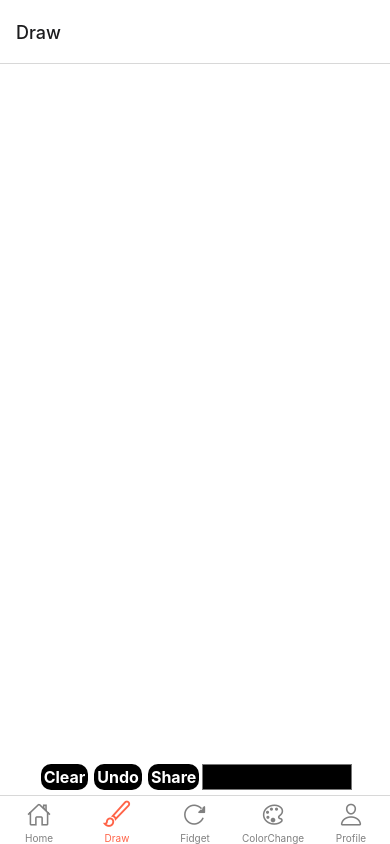
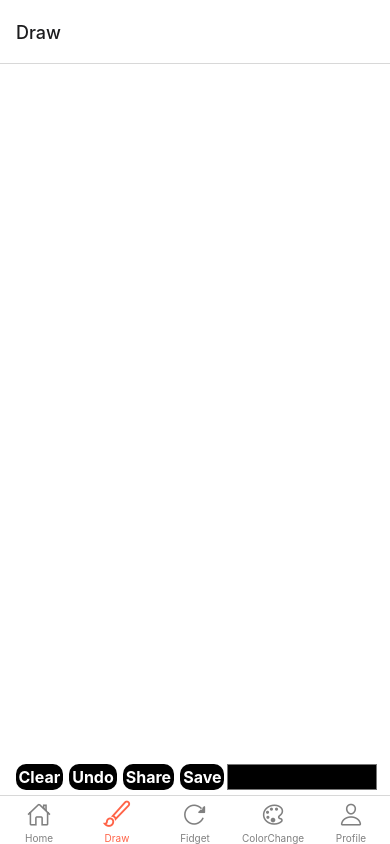
Before and after one commit to calvin-cs262-fall2023-teamh/stressReliever-client, a React Native app: screen /Draw in a window 390 px wide. Built offline with nearby package versions, Linux system fonts and the light colour scheme.

Commit message:
Add save button

```diff
--- a/navigation/screens/drawing.js
+++ b/navigation/screens/drawing.js
@@ -25,7 +25,6 @@ const DrawingScreen = () => {
   const handlePanResponderRelease = () => {
     setDrawing(false);
     if (drawingPath) {
-      // Create a new path with the current color and append it to the history
       const updatedPath = `${drawingPath}`;
       setPathHistory([...pathHistory, { path: updatedPath, color: drawingColor }]);
     }
@@ -60,6 +59,11 @@ const DrawingScreen = () => {
     }
   };
 
+  const saveDrawing = async () => {
+    // Your save logic here
+    console.log('Save button pressed');
+  };
+
   const handleColorChange = (color) => {
     setDrawingColor(color);
   };
@@ -73,11 +77,9 @@ const DrawingScreen = () => {
   return (
     <View style={[styles.container, { backgroundColor: '#FFFFFF' }]}>
       <Svg width="100%" height="100%">
-        {/* Render each path in the history with its respective color */}
         {pathHistory.map((item, index) => (
           <Path key={index} d={item.path} stroke={item.color} strokeWidth={brushSize} fill="transparent" />
         ))}
-        {/* Render the current drawing path with the selected color */}
         <Path d={drawingPath} stroke={drawingColor} strokeWidth={brushSize} fill="transparent" />
       </Svg>
       <View {...panResponder.panHandlers} style={styles.canvas} />
@@ -90,6 +92,9 @@ const DrawingScreen = () => {
         </TouchableOpacity>
         <TouchableOpacity onPress={shareDrawing} style={styles.button}>
           <Text style={styles.buttonText}>Share</Text>
+        </TouchableOpacity>
+        <TouchableOpacity onPress={saveDrawing} style={styles.button}>
+          <Text style={styles.buttonText}>Save</Text>
         </TouchableOpacity>
         <Picker
           selectedValue={drawingColor}
```
